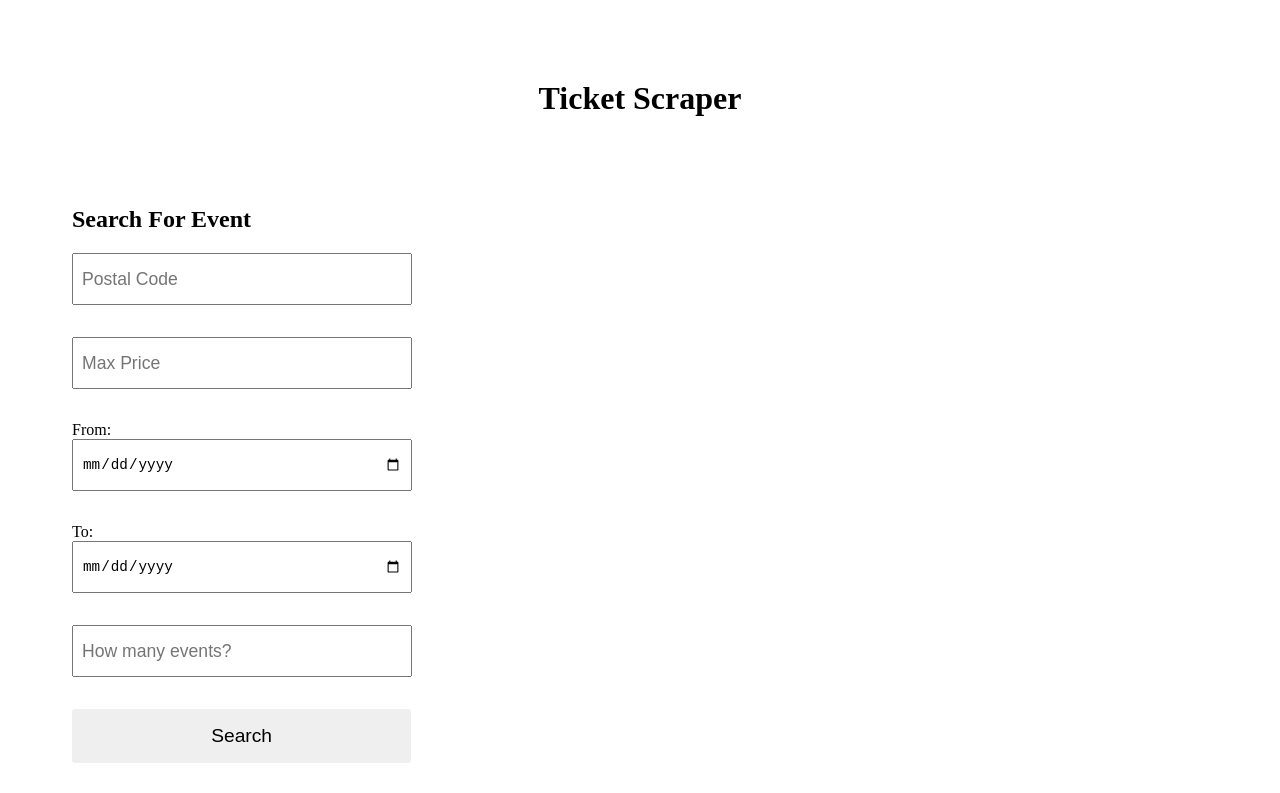
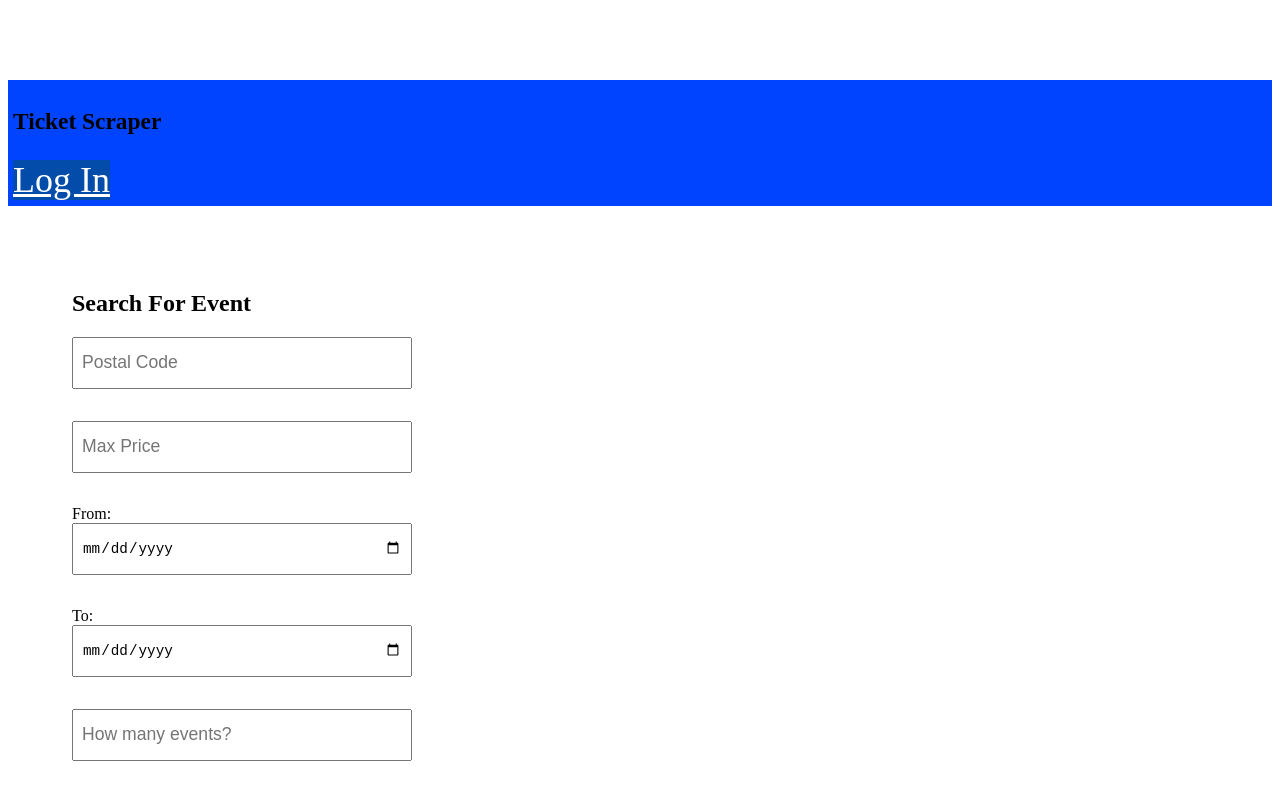
Before and after one commit to mateogu0620/ticket_scraper, a React (Create React App) app in the folder pp/app/: page / in a window 1280 px wide. Shown: the top 793 px of the page. Built offline with nearby package versions, Linux system fonts and the light colour scheme.

Commit message:
Adding a Bar above for Login info

```diff
--- a/pp/app/src/App.css
+++ b/pp/app/src/App.css
@@ -75,6 +75,25 @@ p {
   padding: 1rem 1rem;
   vertical-align: middle;
 }
-h1{
-  text-align: center;
+
+
+.icon-bar {
+  position: -webkit-sticky;
+  position: sticky;
+  top: 0;
+  background-color: #0044ff;
+  padding: 5px;
+  font-size: 20px;
 }
+
+.icon-bar a {
+  text-align: right;
+  background-color: #044caa;
+  transition: all 0.3s ease;
+  color: white;
+  font-size: 36px;
+}
+
+.icon-bar a:hover {
+  background-color: #000; /* Add a hover color */
+}
--- a/pp/app/src/App.js
+++ b/pp/app/src/App.js
@@ -40,7 +40,12 @@ function App() {
     <>
       <div className="App">
         <header className="App-header">
-          <h1>Ticket Scraper</h1>
+
+          <div class="icon-bar">
+            <h3>Ticket Scraper</h3>
+            <a href="#">Log In</a>
+          </div>
+
         </header>
         <div class="side_by_side">
           <div class="side_by_element">
```
